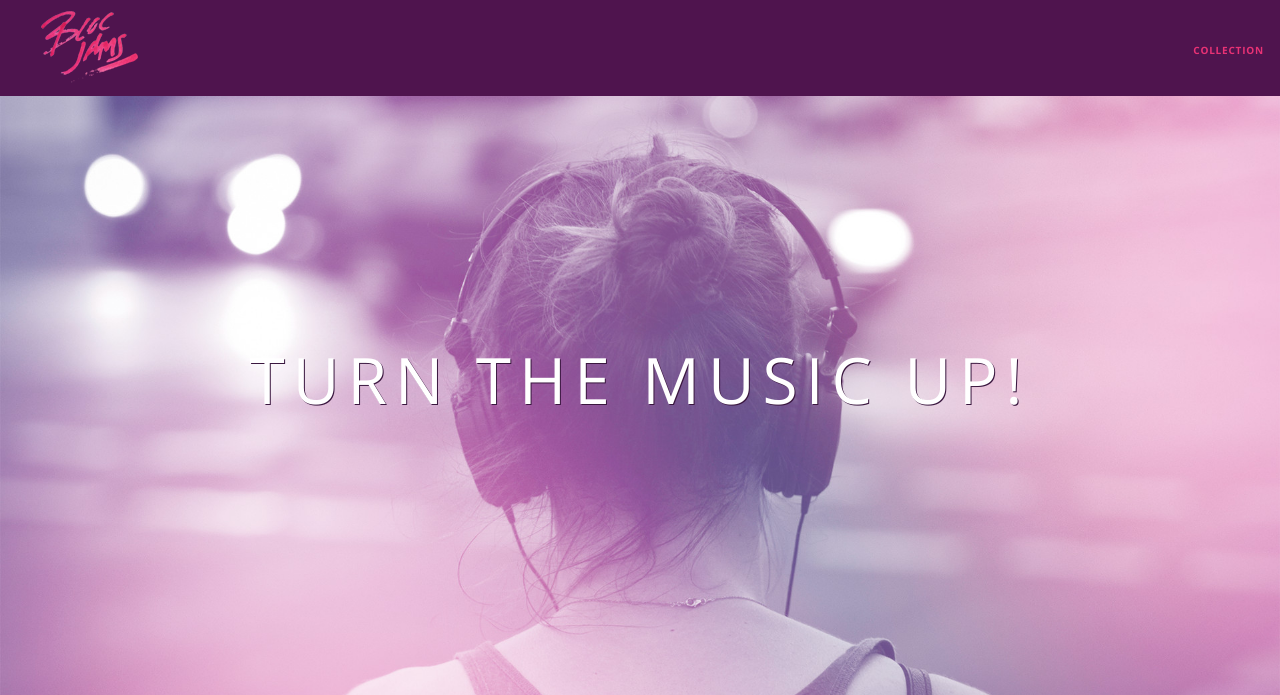
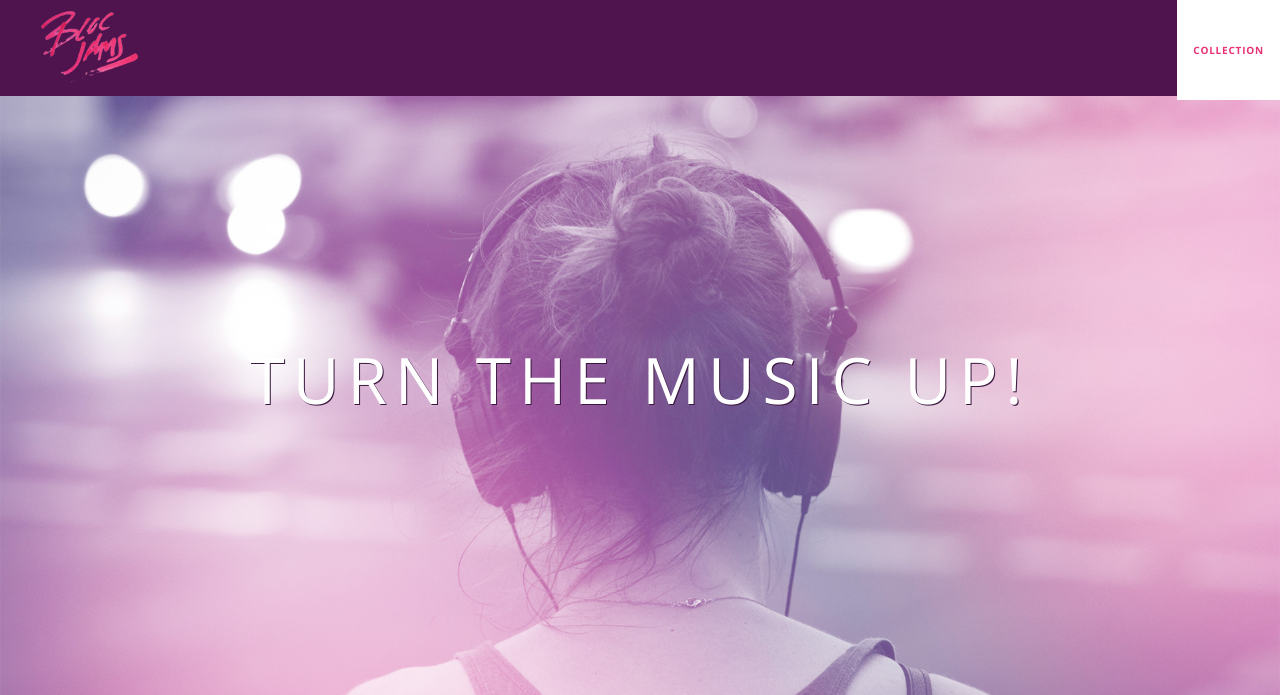
Before and after one commit to chienb/bloc-jams, a PHP site: page / in a window 1280 px wide, while the restyled element is pressed. Shown: the top 695 px of the page. Run offline with PHP 8.4, Linux system fonts and the light colour scheme.

Commit message:
Assignment 9 complete

```diff
--- a/styles/main.css
+++ b/styles/main.css
@@ -60,6 +60,10 @@ body.landing {
 
  .links-container .navbar-link:hover {
      color: rgb(233,50,117);
+ }
+
+ .links-container .navbar-link:active {
+     background-color: white;
  }
 
 .container {
```
